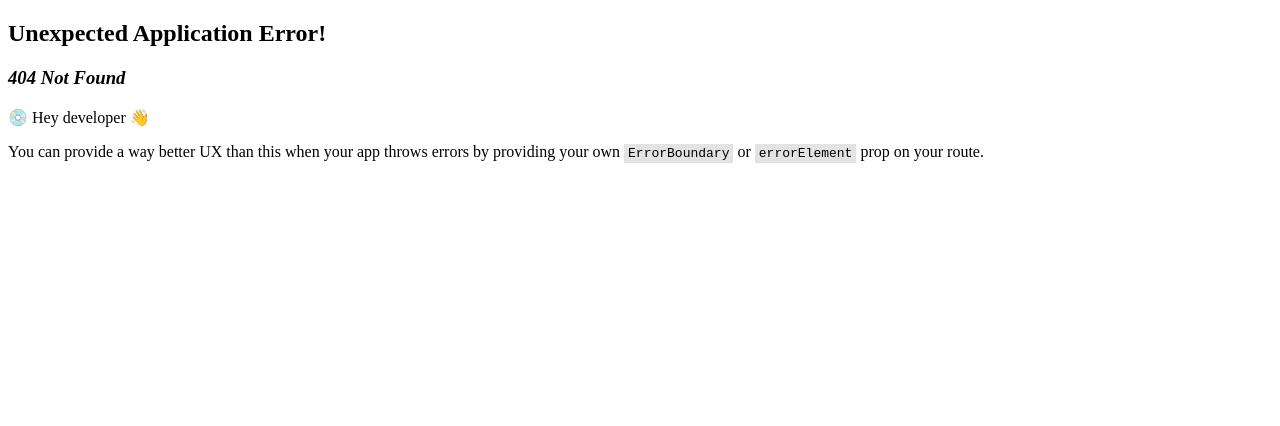
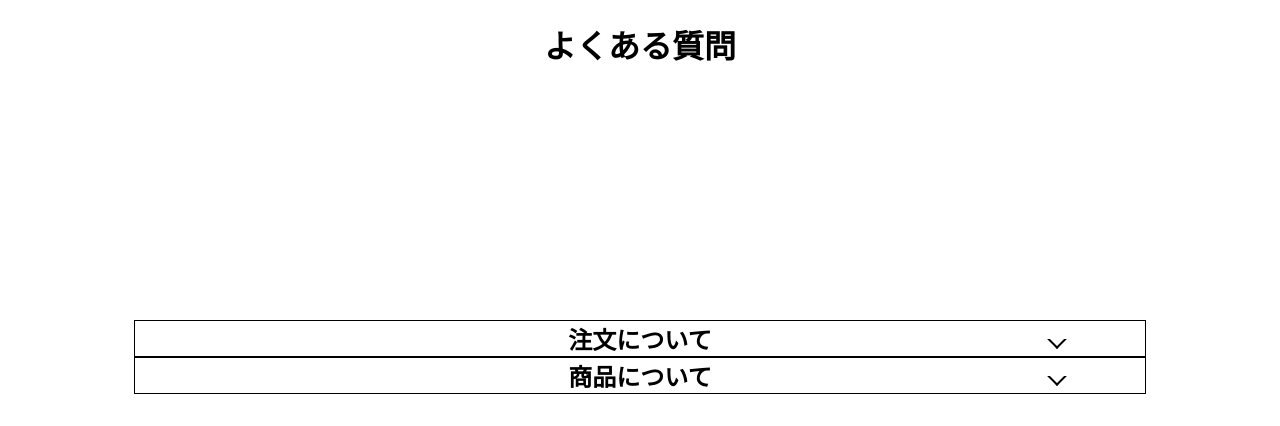
Before and after one commit to mobarisu/mobarisu, a React (Create React App) app in the folder web/react-app/: page /Faq in a window 1280 px wide. Before the commit this address had no page. Shown: the top 426 px of the page. Built offline with nearby package versions, Linux system fonts and the light colour scheme.

Commit message:
faq完成

```diff
--- a/web/react-app/src/AppRoutes.tsx
+++ b/web/react-app/src/AppRoutes.tsx
@@ -8,7 +8,7 @@ import Account from './components/account';
 import PersonalData from './components/personal_data';
 import FinalConfirmation from './components/final_confirmation';
 // import OrderDetails from './components/order_details';
-// import Faq from './components/faq';
+import Faq from './components/faq';
 import UseTerms from './components/use_terms';
 import Confirmation from './components/confirmation';
 import StoreData from './components/store_data';
@@ -34,7 +34,7 @@ export const router = createBrowserRouter([
   { path: "/personal_data", element: <PersonalData /> },
   { path: "/final_confirmation", element: <FinalConfirmation /> },
   // { path: "/order_details", element: <OrderDetails /> },
-  // { path: "/Faq", element: <Faq /> },
+  { path: "/Faq", element: <Faq /> },
   { path: "/use_terms", element: <UseTerms /> },
   { path: "/confirmation", element: <Confirmation /> },
   { path: "/store_data", element: <StoreData /> },
--- /dev/null
+++ b/web/react-app/src/components/faq.css
@@ -0,0 +1,52 @@
+.faq_h1{
+    text-align: center;
+    margin-bottom: 20%;
+}
+
+
+.faq_h2 {
+text-align: center;
+border: solid 1px;
+margin: 0 10%;
+
+  }
+.faq_p{
+    margin-left: 10%;
+    margin-right: 10%;
+}
+
+.faq_h2 {
+    display: flex;
+    align-items: center;
+    justify-content: center;
+    position: relative;
+  }
+
+  .faq_h2::before {
+    content: "";
+    width: 10px;
+    height: 10px;
+    border-width: 2px;
+    border-style: solid;
+    border-color: transparent;
+    border-top-color: #000;
+    border-right-color: #000;
+    position: absolute;
+    margin-right: 10%;
+    right: -20px;
+    top: 50%;
+    transform: translateY(-50%) rotate(135deg);
+    transition: transform 0.3s;
+  }
+
+  .faq_h2.active::before {
+    transform: translateY(-30%) rotate(315deg);
+  }
+
+  .faq_p {
+    display: none;
+  }
+
+  .faq_p.active {
+    display: block;
+  }
--- /dev/null
+++ b/web/react-app/src/components/faq.tsx
@@ -0,0 +1,52 @@
+import React, { useState } from 'react';
+import './faq.css';
+
+const Faq: React.FC = () => {
+    const [activeIndex, setActiveIndex] = useState<number | null>(null);
+
+    const handleH2Click = (index: number) => {
+        setActiveIndex(index === activeIndex ? null : index);
+    };
+
+    return (
+        <>
+            <h1 className="faq_h1">よくある質問</h1>
+            <div className="faq">
+                <div className="faq_nav">
+                    <h2
+                        className={`faq_h2 ${activeIndex === 0 ? 'active' : ''}`}
+                        onClick={() => handleH2Click(0)}
+                    >
+                        注文について
+                    </h2>
+                    {activeIndex === 0 && (
+                        <p className="faq_p active">
+                            ・注文のキャンセルについて
+                            <br />
+                            <br />
+                            当店では注文確定後のお客様都合によるキャンセル・返品返金は承ることができかねます。なお、お届けした商品が注文内容と明らかに異なる場合には、利用規約の規定にしたがって対応いたします。
+                        </p>
+                    )}
+                </div>
+                <div className="faq_nav">
+                    <h2
+                        className={`faq_h2 ${activeIndex === 1 ? 'active' : ''}`}
+                        onClick={() => handleH2Click(1)}
+                    >
+                        商品について
+                    </h2>
+                    {activeIndex === 1 && (
+                        <p className="faq_p active">
+                            ・商品のサイズ変更について
+                            <br />
+                            <br />
+                            到着した商品のサイズが合わない場合につきましては、交換品をご用意できる場合に限りサイズ交換対応が可能でございます。
+                        </p>
+                    )}
+                </div>
+            </div>
+        </>
+    );
+};
+
+export default Faq;
```
